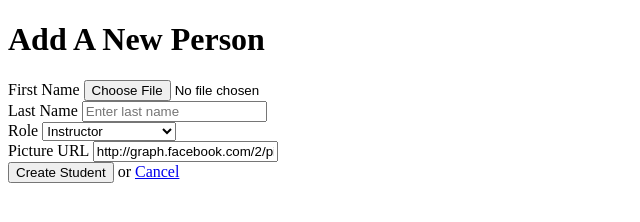
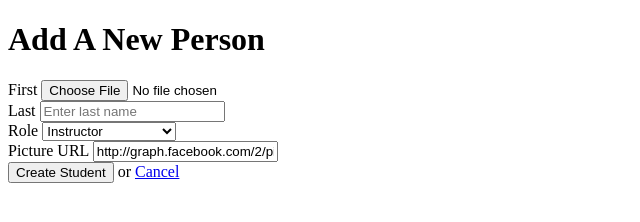
Before and after one commit to nickanastasiades/essential_html, a plain HTML site: page new.html in a window 1280 px wide. Shown: the whole page, without its empty margins (0-640 px from the left). Drawn offline with Linux system fonts and the light colour scheme.

Commit message:
Initial edits

```diff
--- a/new.html
+++ b/new.html
@@ -8,12 +8,12 @@
 
   <form action="http://www.google.com">
     <div>
-      <label>First Name</label>
+      <label>First</label>
       <input name="first_name" type="file" placeholder="Enter first name">
     </div>
 
     <div>
-      <label>Last Name</label>
+      <label>Last</label>
       <input name="last_name" type="text" placeholder="Enter last name">
     </div>
 
```
Also changed, not shown: index.html (+1 -1 lines).
